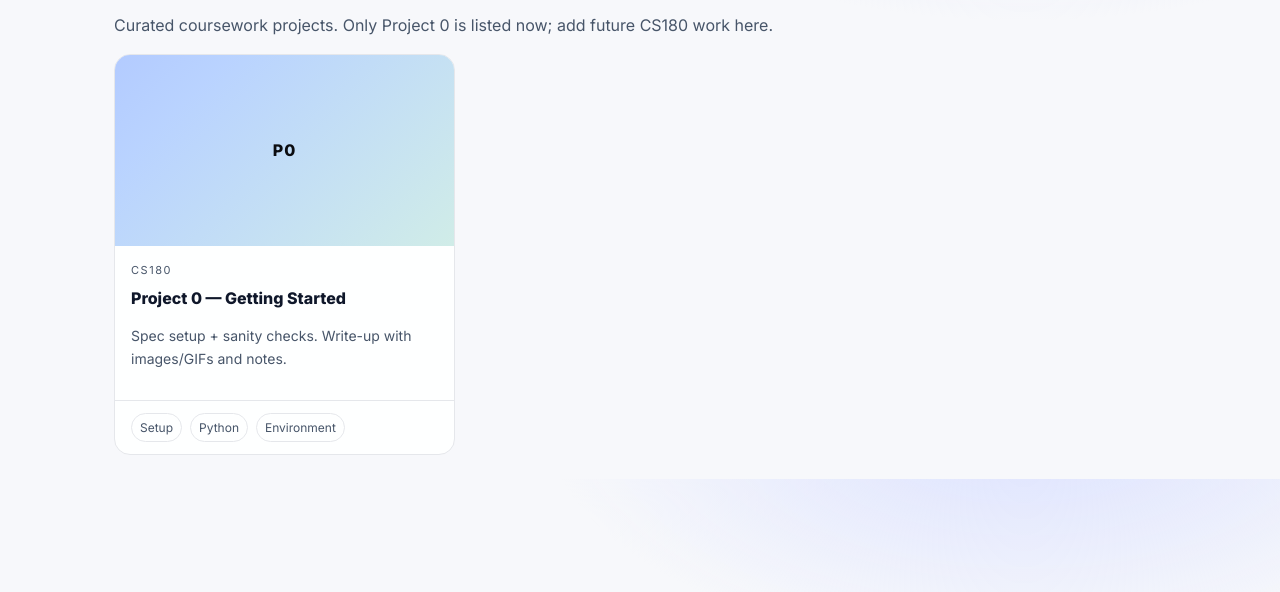
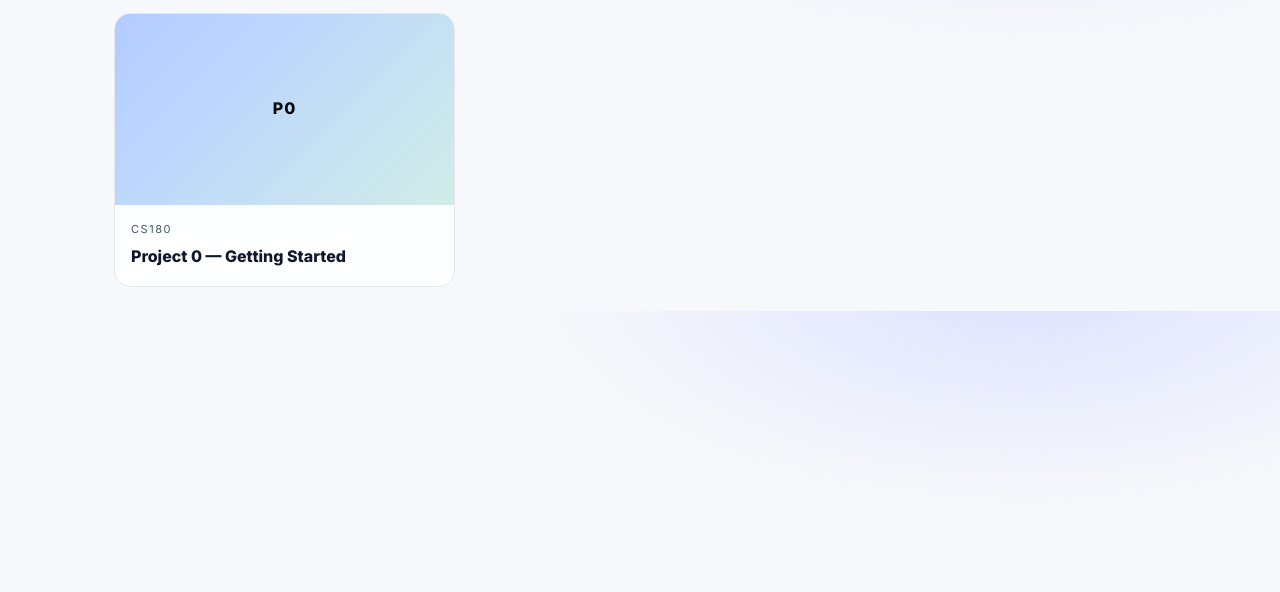
Before and after one commit to th3ch3wy/th3ch3wy.github.io, a plain HTML site: page projects/index.html in a window 1280 px wide. Shown: the part 156-748 px from the top of the page. Drawn offline with Linux system fonts and the light colour scheme.

Commit message:
Update index.html

```diff
--- a/projects/index.html
+++ b/projects/index.html
@@ -17,25 +17,19 @@
     .wrap{max-width:1100px;margin:0 auto;padding:24px}
     header{display:flex;justify-content:space-between;align-items:center;gap:16px;padding:14px 0}
     .brand{display:flex;gap:10px;align-items:center;font-weight:800}
-    .brand-mark{height:28px;width:28px;display:grid;place-items:center;border-radius:9px;
-                background:linear-gradient(135deg,var(--brand),var(--accent));color:#0b0c10}
+    .brand-mark{height:28px;width:28px;display:grid;place-items:center;border-radius:9px;background:linear-gradient(135deg,var(--brand),var(--accent));color:#0b0c10}
     .btn{border:1px solid var(--border);background:var(--panel);padding:8px 12px;border-radius:10px;font-weight:600}
     h1{margin:6px 0 2px}
-    .muted{color:var(--muted)}
     .grid{display:grid;grid-template-columns:repeat(3,minmax(0,1fr));gap:14px;margin-top:16px}
     @media(max-width:1000px){.grid{grid-template-columns:repeat(2,1fr)}}
     @media(max-width:640px){.grid{grid-template-columns:1fr}}
     .card{border:1px solid var(--border);background:color-mix(in oklab,var(--panel) 94%,transparent);border-radius:16px;overflow:hidden}
     .card:hover{outline:2px solid color-mix(in oklab,var(--brand) 40%,transparent);outline-offset:2px}
     .thumb{aspect-ratio:16/9;display:grid;place-items:center;font-weight:800;letter-spacing:.08em;color:#0b0c10;
-           background:linear-gradient(135deg,color-mix(in oklab,var(--brand) 35%,var(--panel)),
-                                               color-mix(in oklab,var(--accent) 25%,var(--panel)));}
+           background:linear-gradient(135deg,color-mix(in oklab,var(--brand) 35%,var(--panel)),color-mix(in oklab,var(--accent) 25%,var(--panel)))}
     .content{padding:16px}
     .kicker{font-size:11px;letter-spacing:.14em;text-transform:uppercase;color:var(--muted)}
-    .title{font-weight:700;margin:6px 0 6px}
-    .desc{color:var(--muted);font-size:14px}
-    .tagrow{display:flex;gap:8px;flex-wrap:wrap;padding:12px 16px;border-top:1px solid var(--border)}
-    .tag{font-size:12px;padding:4px 8px;border-radius:999px;border:1px solid var(--border);color:var(--muted)}
+    .title{font-weight:700;margin:6px 0 0}
   </style>
 </head>
 <body>
@@ -44,39 +38,28 @@
       <a class="brand" href="/"><span class="brand-mark">CZ</span><span>Chuyue Zhang</span></a>
       <div style="display:flex;gap:10px;align-items:center">
         <a class="btn" href="/">Home</a>
-        <!-- If you ever want to link to all repos, keep a subtle link:
-        <a class="btn" href="https://github.com/th3ch3wy?tab=repositories" target="_blank" rel="noreferrer">All Repos ↗</a> -->
       </div>
     </header>
 
     <h1>CS180 Projects</h1>
-    <p class="muted">Curated coursework projects. Only Project 0 is listed now; add future CS180 work here.</p>
 
     <div class="grid">
-      <!-- Project 0 -->
+      <!-- Project 0 (no description, no tags) -->
       <a class="card" href="/0/index.html">
         <div class="thumb">P0</div>
         <div class="content">
           <div class="kicker">CS180</div>
           <div class="title">Project 0 — Getting Started</div>
-          <p class="desc">Spec setup + sanity checks. Write-up with images/GIFs and notes.</p>
-        </div>
-        <div class="tagrow">
-          <span class="tag">Setup</span><span class="tag">Python</span><span class="tag">Environment</span>
         </div>
       </a>
 
-      <!-- TEMPLATE (duplicate and edit for each new CS180 project) -->
+      <!-- TEMPLATE for future projects (copy & edit; keep minimal) -->
       <!--
       <a class="card" href="/1/index.html">
         <div class="thumb">P1</div>
         <div class="content">
           <div class="kicker">CS180</div>
           <div class="title">Project 1 — Title</div>
-          <p class="desc">One-line summary of what you built and show.</p>
-        </div>
-        <div class="tagrow">
-          <span class="tag">NumPy</span><span class="tag">Image Ops</span><span class="tag">Write-up</span>
         </div>
       </a>
       -->
```
